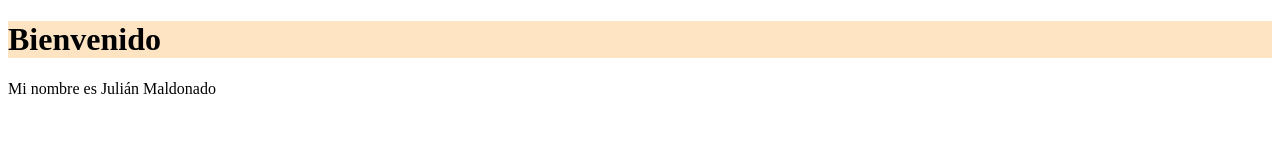
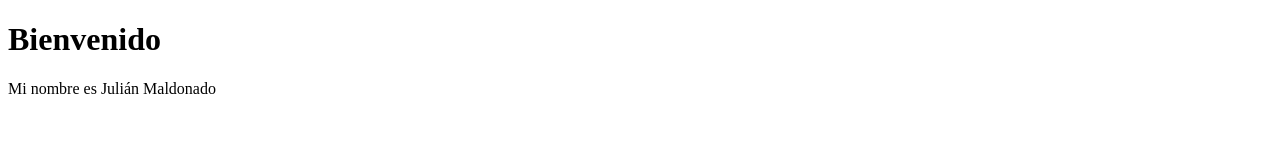
Before and after one commit to JuliMaldo/JuliMaldo.github.io, a plain HTML site: page index.html in a window 1280 px wide. Drawn offline with Linux system fonts and the light colour scheme.

Commit message:
Update index.html

```diff
--- a/index.html
+++ b/index.html
@@ -6,7 +6,7 @@
     <title>JuliMaldo</title>
   </head>
   <body>
-    <h1 style="background-color: bisque;">Bienvenido</h1>
+    <h1>Bienvenido</h1>
     <p>Mi nombre es Juli&aacute;n Maldonado</p>
   </body>
 </html>
```
